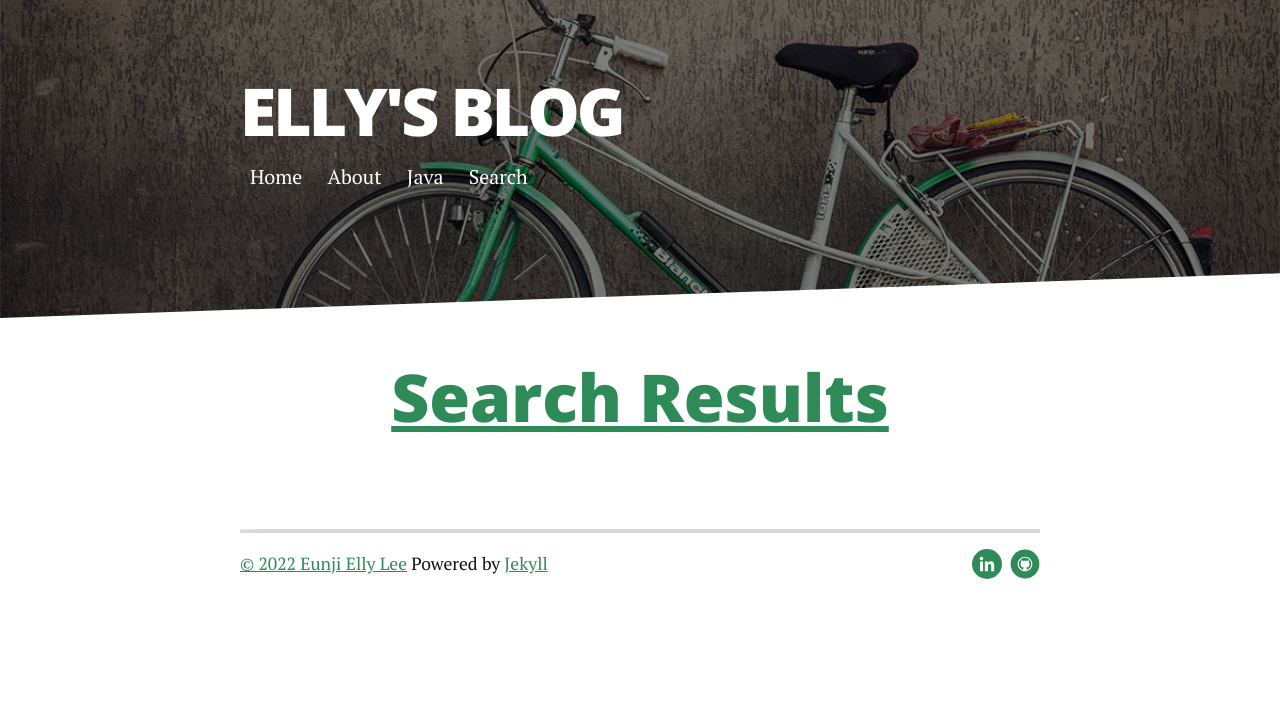
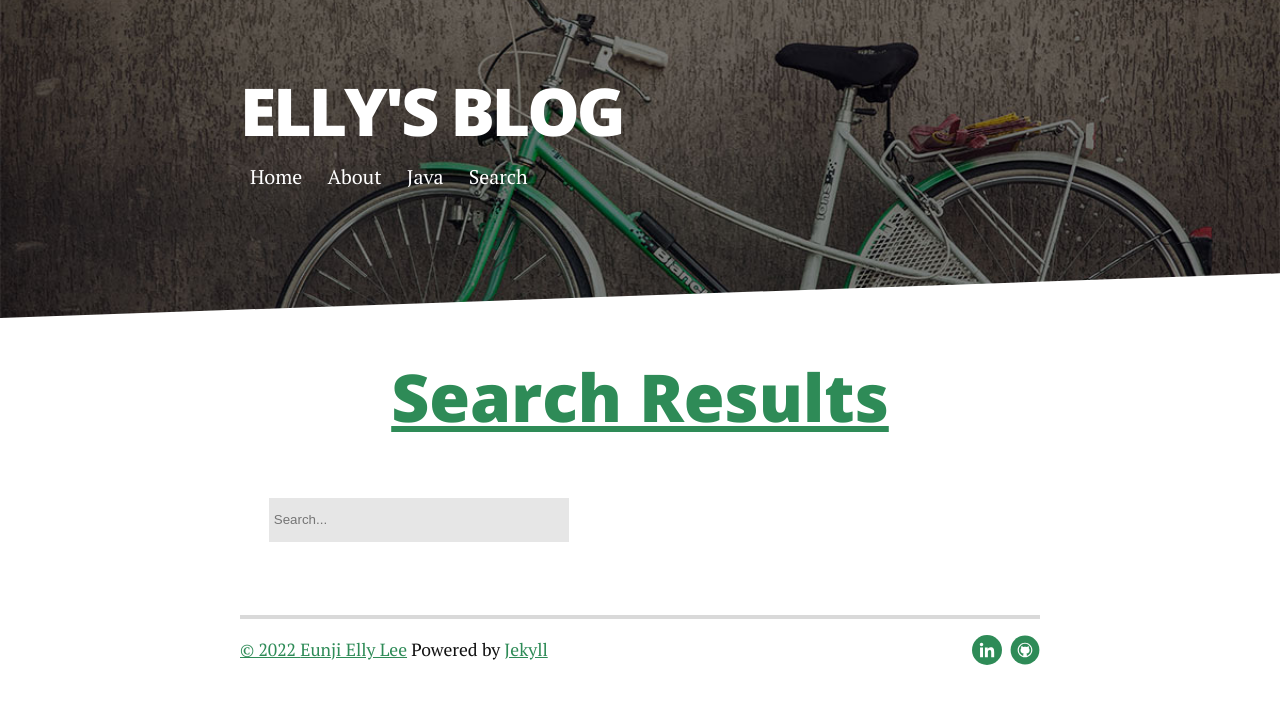
Before and after one commit to Eunji-Elly-Lee/eunji-elly-lee.github.io, a Jekyll site: the page built from search.html, in a window 1280 px wide. Shown: the top 704 px of the page. Built offline with Jekyll 4.4.1, drawn with Linux system fonts in a browser that asks for light colours; nearby versions of some CDN libraries; comment, search, counter and statistics services are not loaded.

Commit message:
Update search.html

```diff
--- a/search.html
+++ b/search.html
@@ -6,6 +6,10 @@ permalink: /search/
 <div class="home" id="home">
   <h1 class="pageTitle">Search Results</h1>
   <div class="posts noList">
+    <div id="search-bar">
+      <i class="fa fa-search" aria-hidden="true"></i>
+      <input id="search-input" type="text" placeholder="Search..." />
+    </div>
       <ul id="results-container"></ul>
   </div>
 </div>
```
